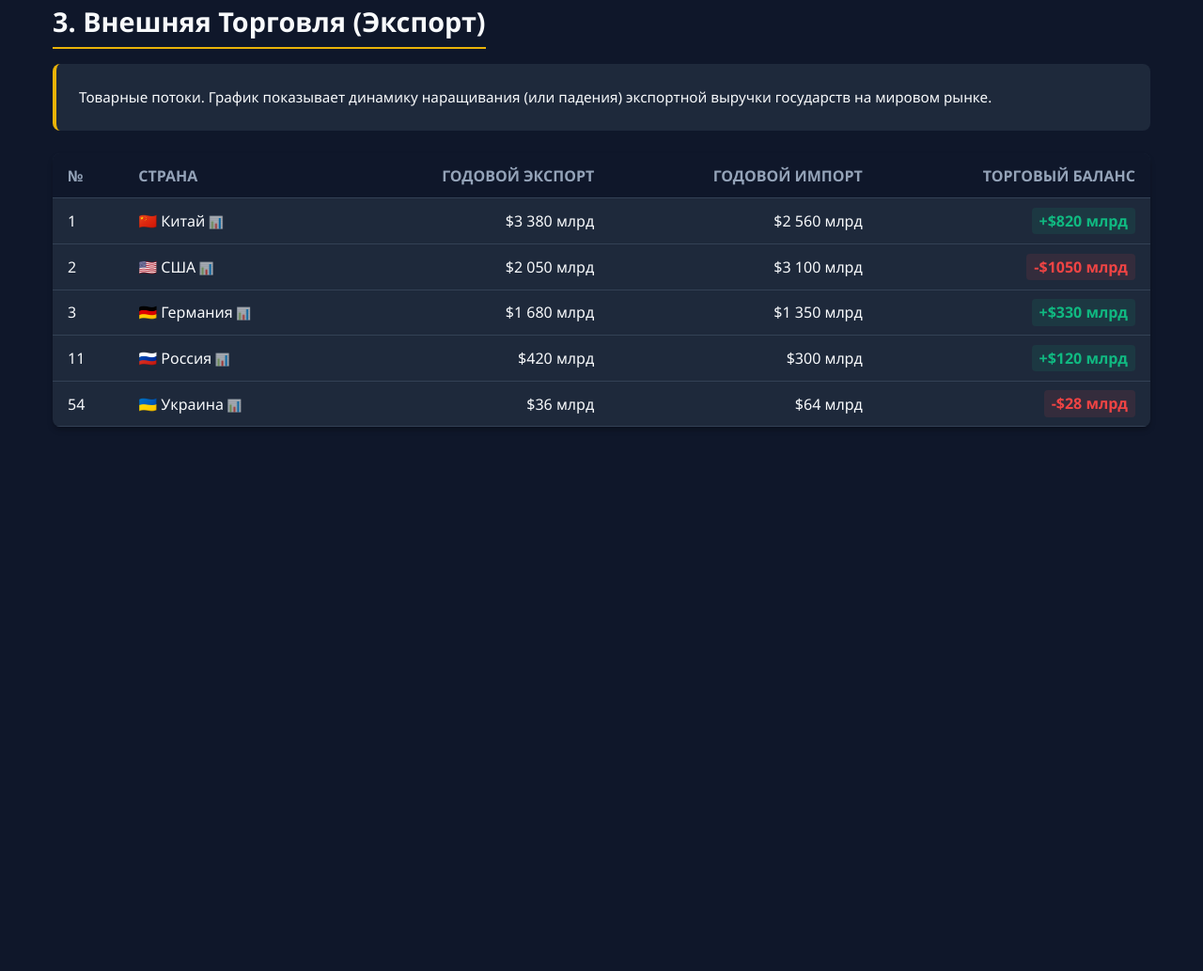
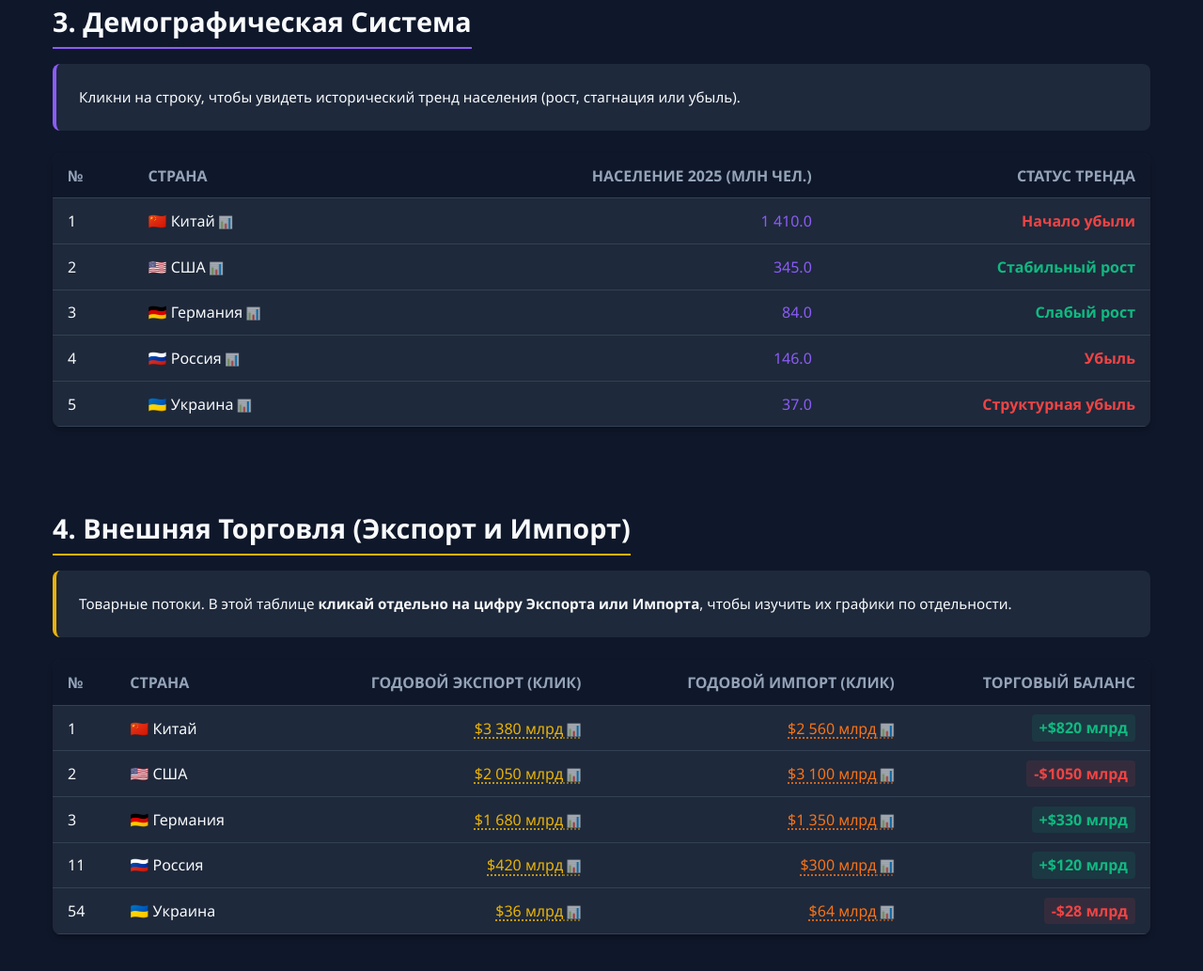
Before and after one commit to aid27664-byte/Real-Economy, a plain HTML site: page index.html in a window 1280 px wide. Shown: the part 1385-2418 px from the top of the page at 94% size. Before the commit the page ends 1887 px from the top, so only its background shows below. Drawn offline with nearby package versions, Linux system fonts and the light colour scheme.

Commit message:
Update index.html

```diff
--- a/index.html
+++ b/index.html
@@ -17,6 +17,7 @@
             --accent-blue: #3b82f6;
             --accent-purple: #8b5cf6;
             --accent-yellow: #eab308;
+            --accent-orange: #f97316;
             --border-color: #334155;
         }
         body {
@@ -49,14 +50,21 @@
         th:nth-child(1), td:nth-child(1), th:nth-child(2), td:nth-child(2) { text-align: left; }
         th { background-color: #0f172a; color: var(--text-muted); font-weight: 600; text-transform: uppercase; position: sticky; top: 0; z-index: 10; }
 
-        /* Кликабельные строки */
+        /* Кликабельные строки для таблиц 1, 2 и 3 */
         .clickable-row { cursor: pointer; transition: 0.2s; }
         .clickable-row:hover { background-color: #334155; box-shadow: inset 4px 0 0 var(--accent-blue); }
         .clickable-row td:nth-child(2):after { content: " 📊"; font-size: 0.8rem; opacity: 0.6; }
 
+        /* Кликабельные ячейки для таблицы 4 (Торговля) */
+        .clickable-cell { cursor: pointer; transition: 0.2s; text-decoration: underline; text-decoration-style: dotted; text-underline-offset: 4px;}
+        .clickable-cell:hover { background-color: #334155; transform: scale(1.05); }
+        .clickable-cell:after { content: " 📊"; font-size: 0.8rem; opacity: 0.6; }
+
         .col-budget { color: var(--accent-green); font-weight: 500; }
         .col-gdp { color: var(--accent-blue); font-weight: 500; }
         .col-pop { color: var(--accent-purple); font-weight: 500; }
+        .col-export { color: var(--accent-yellow); font-weight: 500; }
+        .col-import { color: var(--accent-orange); font-weight: 500; }
 
         .balance-proficit { color: var(--accent-green); font-weight: bold; background-color: rgba(16, 185, 129, 0.1); padding: 0.2rem 0.5rem; border-radius: 4px; }
         .balance-deficit { color: var(--accent-red); font-weight: bold; background-color: rgba(239, 68, 68, 0.1); padding: 0.2rem 0.5rem; border-radius: 4px; }
@@ -64,15 +72,8 @@
         .growth-neg { color: var(--accent-red); font-weight: bold; }
 
         /* ВСПЛЫВАЮЩЕЕ ОКНО (МОДАЛКА) */
-        .modal-overlay {
-            display: none; position: fixed; top: 0; left: 0; width: 100%; height: 100%;
-            background-color: rgba(0, 0, 0, 0.85); z-index: 1000; justify-content: center; align-items: center;
-            backdrop-filter: blur(5px);
-        }
-        .modal-content {
-            background-color: var(--card-bg); padding: 2rem; border-radius: 12px;
-            width: 90%; max-width: 900px; position: relative; border: 1px solid var(--border-color);
-        }
+        .modal-overlay { display: none; position: fixed; top: 0; left: 0; width: 100%; height: 100%; background-color: rgba(0, 0, 0, 0.85); z-index: 1000; justify-content: center; align-items: center; backdrop-filter: blur(5px); }
+        .modal-content { background-color: var(--card-bg); padding: 2rem; border-radius: 12px; width: 90%; max-width: 900px; position: relative; border: 1px solid var(--border-color); }
         .close-btn { position: absolute; top: 1rem; right: 1.5rem; font-size: 2rem; color: var(--text-muted); cursor: pointer; transition: 0.2s; }
         .close-btn:hover { color: var(--accent-red); }
 
@@ -92,7 +93,7 @@
 
     <header>
         <h1>The Real <span>Terminal</span></h1>
-        <p class="subtitle">Интерактивная макроэкономическая матрица. Кликни на страну со значком 📊 в любой таблице, чтобы загрузить исторический график.</p>
+        <p class="subtitle">Интерактивная четырехмерная матрица. Кликай на строки или ячейки со значком 📊 для загрузки графиков.</p>
     </header>
 
     <div class="container">
@@ -131,19 +132,61 @@
             </table>
         </div>
 
-        <h2 class="section-title" style="border-bottom-color: var(--accent-yellow);">3. Внешняя Торговля (Экспорт)</h2>
-        <div class="info-box trade-box">Товарные потоки. График показывает динамику наращивания (или падения) экспортной выручки государств на мировом рынке.</div>
+        <h2 class="section-title" style="border-bottom-color: var(--accent-purple);">3. Демографическая Система</h2>
+        <div class="info-box pop-box">Кликни на строку, чтобы увидеть исторический тренд населения (рост, стагнация или убыль).</div>
         <div class="table-wrapper">
             <table>
                 <thead>
-                    <tr><th>№</th><th>Страна</th><th>Годовой Экспорт</th><th>Годовой Импорт</th><th>Торговый Баланс</th></tr>
+                    <tr><th>№</th><th>Страна</th><th>Население 2025 (млн чел.)</th><th>Статус тренда</th></tr>
                 </thead>
                 <tbody>
-                    <tr class="clickable-row" onclick="openTerminal('export', 'Китай')"><td>1</td><td>🇨🇳 Китай</td><td>$3 380 млрд</td><td>$2 560 млрд</td><td><span class="balance-proficit">+$820 млрд</span></td></tr>
-                    <tr class="clickable-row" onclick="openTerminal('export', 'США')"><td>2</td><td>🇺🇸 США</td><td>$2 050 млрд</td><td>$3 100 млрд</td><td><span class="balance-deficit">-$1050 млрд</span></td></tr>
-                    <tr class="clickable-row" onclick="openTerminal('export', 'Германия')"><td>3</td><td>🇩🇪 Германия</td><td>$1 680 млрд</td><td>$1 350 млрд</td><td><span class="balance-proficit">+$330 млрд</span></td></tr>
-                    <tr class="clickable-row highlight-row" onclick="openTerminal('export', 'Россия')"><td>11</td><td>🇷🇺 Россия</td><td>$420 млрд</td><td>$300 млрд</td><td><span class="balance-proficit">+$120 млрд</span></td></tr>
-                    <tr class="clickable-row highlight-row" onclick="openTerminal('export', 'Украина')"><td>54</td><td>🇺🇦 Украина</td><td>$36 млрд</td><td>$64 млрд</td><td><span class="balance-deficit">-$28 млрд</span></td></tr>
+                    <tr class="clickable-row" onclick="openTerminal('population', 'Китай')"><td>1</td><td>🇨🇳 Китай</td><td class="col-pop">1 410.0</td><td class="growth-neg">Начало убыли</td></tr>
+                    <tr class="clickable-row" onclick="openTerminal('population', 'США')"><td>2</td><td>🇺🇸 США</td><td class="col-pop">345.0</td><td class="growth-pos">Стабильный рост</td></tr>
+                    <tr class="clickable-row" onclick="openTerminal('population', 'Германия')"><td>3</td><td>🇩🇪 Германия</td><td class="col-pop">84.0</td><td class="growth-pos">Слабый рост</td></tr>
+                    <tr class="clickable-row highlight-row" onclick="openTerminal('population', 'Россия')"><td>4</td><td>🇷🇺 Россия</td><td class="col-pop">146.0</td><td class="growth-neg">Убыль</td></tr>
+                    <tr class="clickable-row highlight-row" onclick="openTerminal('population', 'Украина')"><td>5</td><td>🇺🇦 Украина</td><td class="col-pop">37.0</td><td class="growth-neg">Структурная убыль</td></tr>
+                </tbody>
+            </table>
+        </div>
+
+        <h2 class="section-title" style="border-bottom-color: var(--accent-yellow);">4. Внешняя Торговля (Экспорт и Импорт)</h2>
+        <div class="info-box trade-box">Товарные потоки. В этой таблице <strong>кликай отдельно на цифру Экспорта или Импорта</strong>, чтобы изучить их графики по отдельности.</div>
+        <div class="table-wrapper">
+            <table>
+                <thead>
+                    <tr><th>№</th><th>Страна</th><th>Годовой Экспорт (Клик)</th><th>Годовой Импорт (Клик)</th><th>Торговый Баланс</th></tr>
+                </thead>
+                <tbody>
+                    <tr>
+                        <td>1</td><td>🇨🇳 Китай</td>
+                        <td class="col-export clickable-cell" onclick="openTerminal('export', 'Китай')">$3 380 млрд</td>
+                        <td class="col-import clickable-cell" onclick="openTerminal('import', 'Китай')">$2 560 млрд</td>
+                        <td><span class="balance-proficit">+$820 млрд</span></td>
+                    </tr>
+                    <tr>
+                        <td>2</td><td>🇺🇸 США</td>
+                        <td class="col-export clickable-cell" onclick="openTerminal('export', 'США')">$2 050 млрд</td>
+                        <td class="col-import clickable-cell" onclick="openTerminal('import', 'США')">$3 100 млрд</td>
+                        <td><span class="balance-deficit">-$1050 млрд</span></td>
+                    </tr>
+                    <tr>
+                        <td>3</td><td>🇩🇪 Германия</td>
+                        <td class="col-export clickable-cell" onclick="openTerminal('export', 'Германия')">$1 680 млрд</td>
+                        <td class="col-import clickable-cell" onclick="openTerminal('import', 'Германия')">$1 350 млрд</td>
+                        <td><span class="balance-proficit">+$330 млрд</span></td>
+                    </tr>
+                    <tr class="highlight-row">
+                        <td>11</td><td>🇷🇺 Россия</td>
+                        <td class="col-export clickable-cell" onclick="openTerminal('export', 'Россия')">$420 млрд</td>
+                        <td class="col-import clickable-cell" onclick="openTerminal('import', 'Россия')">$300 млрд</td>
+                        <td><span class="balance-proficit">+$120 млрд</span></td>
+                    </tr>
+                    <tr class="highlight-row">
+                        <td>54</td><td>🇺🇦 Украина</td>
+                        <td class="col-export clickable-cell" onclick="openTerminal('export', 'Украина')">$36 млрд</td>
+                        <td class="col-import clickable-cell" onclick="openTerminal('import', 'Украина')">$64 млрд</td>
+                        <td><span class="balance-deficit">-$28 млрд</span></td>
+                    </tr>
                 </tbody>
             </table>
         </div>
@@ -168,7 +211,7 @@
                     <div id="statBase" class="stat-value text-main">0</div>
                 </div>
                 <div class="stat-item">
-                    <div class="stat-label">Номинальный рост за 25 лет</div>
+                    <div class="stat-label">Историческое изменение</div>
                     <div id="statChange" class="stat-value">0%</div>
                 </div>
             </div>
@@ -176,10 +219,9 @@
     </div>
 
     <script>
-        // Единая База Данных. Разделена на метрики: budget, gdp, export.
         const systemDatabase = {
             "budget": {
-                unit: "$ млрд", color: "#10b981", subtitle: "Динамика Государственного Бюджета (Номинал)",
+                unit: "$ млрд", color: "#10b981", subtitle: "Динамика Бюджета (Номинал)",
                 "США": { data: [1789, 2472, 3456, 3691, 6550, 6900] },
                 "Китай": { data: [150, 400, 1300, 2600, 3600, 3900] },
                 "Германия": { data: [240, 310, 390, 350, 500, 560] },
@@ -187,27 +229,42 @@
                 "Украина": { data: [6, 15, 30, 25, 40, 130] }
             },
             "gdp": {
-                unit: "$ млрд", color: "#3b82f6", subtitle: "Динамика Валового Внутреннего Продукта (Номинал)",
+                unit: "$ млрд", color: "#3b82f6", subtitle: "Динамика ВВП (Номинал)",
                 "США": { data: [10252, 13036, 15048, 18238, 21060, 28780] },
                 "Китай": { data: [1211, 2285, 6087, 11061, 14687, 18530] },
                 "Германия": { data: [1949, 2861, 3396, 3356, 3889, 4590] },
                 "Россия": { data: [259, 764, 1524, 1363, 1488, 2050] },
                 "Украина": { data: [31, 86, 136, 91, 156, 207] }
             },
+            "population": {
+                unit: "млн чел.", color: "#8b5cf6", subtitle: "Динамика Населения",
+                "США": { data: [282.1, 295.5, 309.3, 320.7, 331.4, 345.0] },
+                "Китай": { data: [1262.6, 1303.7, 1337.7, 1371.2, 1411.7, 1410.0] },
+                "Германия": { data: [82.2, 82.5, 81.7, 81.7, 83.2, 84.0] },
+                "Россия": { data: [146.6, 143.5, 142.8, 144.1, 146.1, 146.0] },
+                "Украина": { data: [49.1, 47.1, 45.8, 42.8, 41.9, 37.0] }
+            },
             "export": {
-                unit: "$ млрд", color: "#eab308", subtitle: "Динамика Экспортной Выручки (Товары и услуги)",
+                unit: "$ млрд", color: "#eab308", subtitle: "Динамика Экспорта",
                 "США": { data: [1070, 1280, 1850, 2260, 2130, 2050] },
                 "Китай": { data: [249, 762, 1577, 2273, 2723, 3380] },
                 "Германия": { data: [550, 970, 1300, 1320, 1380, 1680] },
                 "Россия": { data: [105, 243, 400, 343, 332, 420] },
                 "Украина": { data: [15, 34, 51, 38, 49, 36] }
+            },
+            "import": {
+                unit: "$ млрд", color: "#f97316", subtitle: "Динамика Импорта",
+                "США": { data: [1450, 2020, 2400, 2900, 2800, 3100] },
+                "Китай": { data: [225, 660, 1395, 1680, 2060, 2560] },
+                "Германия": { data: [500, 780, 1060, 1050, 1170, 1350] },
+                "Россия": { data: [44, 98, 248, 182, 231, 300] },
+                "Украина": { data: [14, 36, 60, 37, 54, 64] }
             }
         };
 
         const yearsScale = [2000, 2005, 2010, 2015, 2020, 2025];
         let currentChart = null;
 
-        // Функция теперь принимает 2 параметра: что мы смотрим (metric) и какую страну (countryName)
         function openTerminal(metric, countryName) {
             const metricData = systemDatabase[metric];
             const countryData = metricData[countryName];
@@ -217,7 +274,6 @@
                 return;
             }
 
-            // Настройка текстов и цветов модалки в зависимости от таблицы
             document.getElementById('termTitle').innerText = `Система: ${countryName}`;
             document.getElementById('termSubtitle').innerText = metricData.subtitle;
             document.getElementById('termSubtitle').style.color = metricData.color;
@@ -226,15 +282,13 @@
             const startValue = dataArray[0];
             const endValue = dataArray[dataArray.length - 1];
 
-            // Расчет разницы в разах (x) и процентах
-            const multiplier = (endValue / startValue).toFixed(1);
-            const changePercent = (((endValue - startValue) / startValue) * 100).toFixed(0);
+            const changePercent = (((endValue - startValue) / startValue) * 100).toFixed(1);
 
             document.getElementById('statBase').innerText = `${startValue} ${metricData.unit}`;
 
             const changeEl = document.getElementById('statChange');
             if (endValue >= startValue) {
-                changeEl.innerText = `в ${multiplier} раз (+${changePercent}%)`;
+                changeEl.innerText = `+${changePercent}% (Рост)`;
                 changeEl.className = 'stat-value growth-pos';
             } else {
                 changeEl.innerText = `${changePercent}% (Падение)`;
@@ -243,7 +297,6 @@
 
             document.getElementById('terminalOverlay').style.display = 'flex';
 
-            // Отрисовка графика
             const ctx = document.getElementById('historyChart').getContext('2d');
             if (currentChart) { currentChart.destroy(); }
 
```
